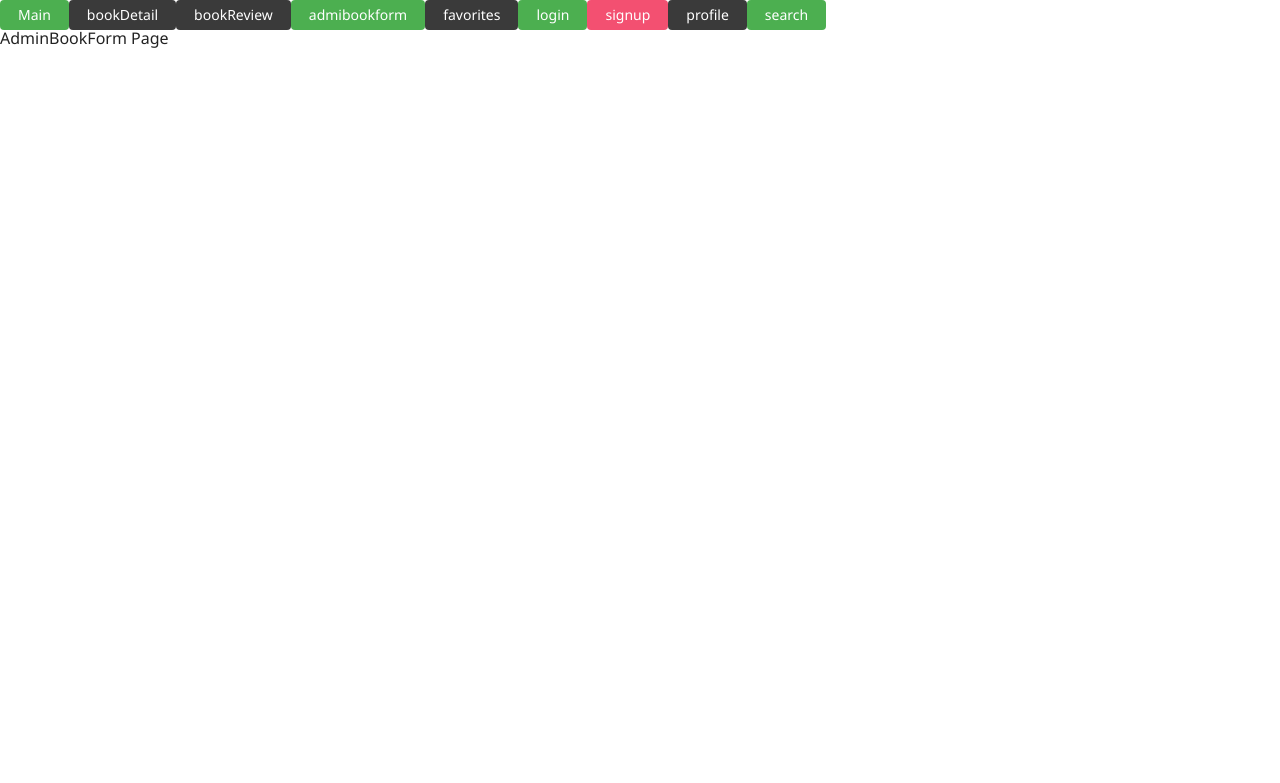
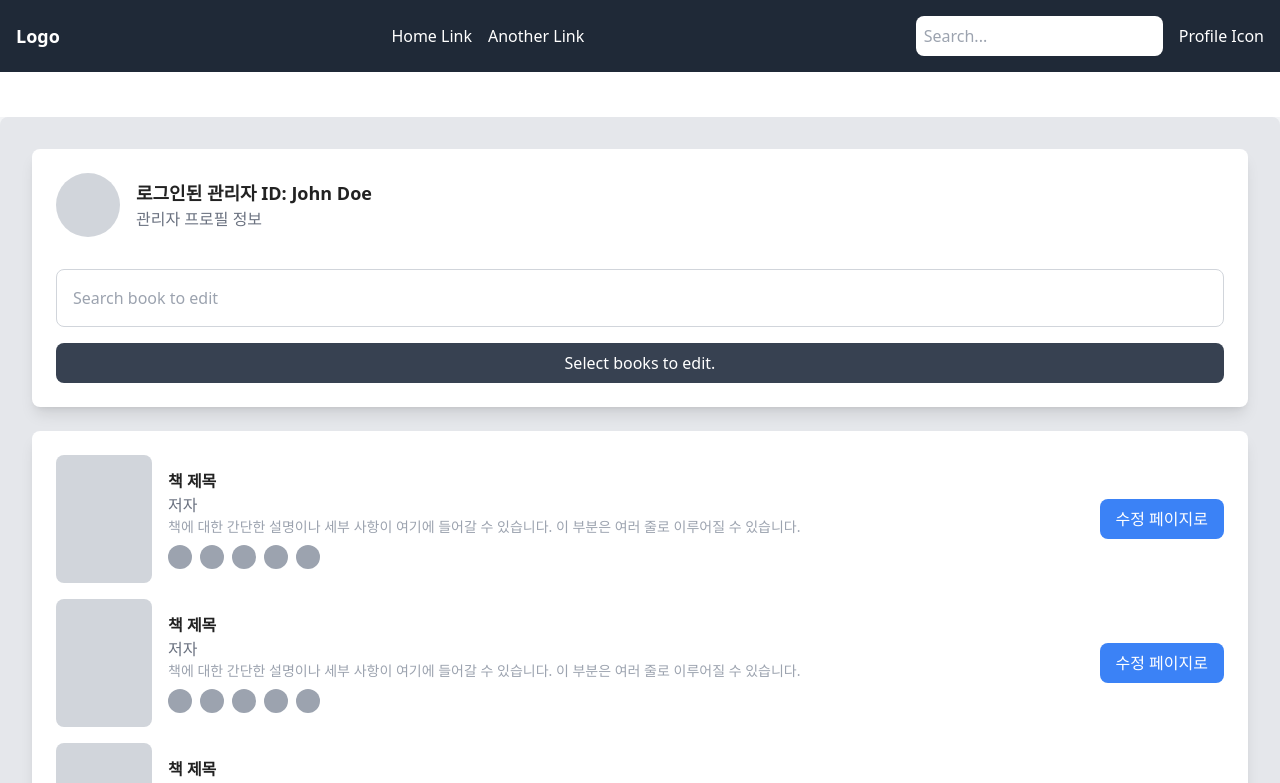
Before and after one commit to Cute-goorm/Cloud-Librarian, a Next.js app: page /adminbookform in a window 1280 px wide. Shown: the top 783 px of the page. Built offline with nearby package versions, Linux system fonts and the light colour scheme.

Commit message:
added tailwind files,layout file structure,  addminbookform(in progress)

```diff
--- a/package.json
+++ b/package.json
@@ -13,7 +13,7 @@
     "@reduxjs/toolkit": "^1.9.5",
     "@tanstack/react-query": "^5.45.1",
     "axios": "^1.3.6",
-    "next": "13.4.8",
+    "next": "^13.5.6",
     "react": "^18.2.0",
     "react-dom": "^18.2.0",
     "react-hook-form": "^7.43.3",
@@ -25,11 +25,14 @@
     "@types/react": "^18.2.15",
     "@types/react-dom": "^18.2.6",
     "@types/styled-components": "^5.1.26",
+    "autoprefixer": "^10.4.20",
     "eslint": "^8.42.0",
     "eslint-config-next": "^13.4.8",
     "eslint-config-prettier": "^8.8.0",
     "eslint-plugin-prettier": "^4.2.1",
+    "postcss": "^8.4.44",
     "prettier": "^2.8.8",
+    "tailwindcss": "^3.4.10",
     "typescript": "^5.1.6"
   }
 }
--- /dev/null
+++ b/postcss.config.js
@@ -0,0 +1,6 @@
+module.exports = {
+  plugins: {
+    tailwindcss: {},
+    autoprefixer: {},
+  },
+}
--- a/src/app/(content)/adminbookform/page.tsx
+++ b/src/app/(content)/adminbookform/page.tsx
@@ -1,5 +1,99 @@
-export default function AdminBookFormPage() {
-  return <>
-    <h1>AdminBookForm Page</h1>
-  </>
+import React from "react";
+
+export default function AdminBookForm() {
+  return (
+    <>
+      <div className="min-h-screen bg-gray-100">
+        {/* Header Section */}
+        <header className="bg-gray-800 p-4 fixed w-full top-0 z-50">
+          <div className="max-w-7xl mx-auto flex justify-between items-center">
+            <div className="text-white font-bold text-lg">Logo</div>
+            <nav className="space-x-4">
+              <a href="#" className="text-white">
+                Home Link
+              </a>
+              <a href="#" className="text-white">
+                Another Link
+              </a>
+            </nav>
+            <div className="flex items-center space-x-4">
+              <input
+                type="text"
+                placeholder="Search..."
+                className="p-2 rounded-lg"
+              />
+              <a href="#" className="text-white">
+                Profile Icon
+              </a>
+            </div>
+          </div>
+        </header>
+
+        {/* Main Content */}
+        <main className="max-w-7xl mx-auto bg-gray-200 p-8 rounded-lg mt-20">
+          <div className="bg-white p-6 rounded-lg shadow-lg">
+            <div className="flex items-center mb-4">
+              <div className="w-16 h-16 bg-gray-300 rounded-full"></div>
+              <div className="ml-4">
+                <p className="text-lg font-semibold">
+                  로그인된 관리자 ID: John Doe
+                </p>
+                <p className="text-gray-500">관리자 프로필 정보</p>
+              </div>
+            </div>
+
+            <div className="mt-8">
+              <input
+                type="text"
+                placeholder="Search book to edit"
+                className="w-full p-4 border border-gray-300 rounded-lg mb-4"
+              />
+              <button className="w-full py-2 bg-gray-700 text-white rounded-lg">
+                Select books to edit.
+              </button>
+            </div>
+          </div>
+
+          {/* Book List Section */}
+          <div className="bg-white p-6 rounded-lg shadow-lg mt-6">
+            <ul>
+              {[1, 2, 3, 4].map((_, idx) => (
+                <li
+                  key={idx}
+                  className="flex items-center justify-between mb-4"
+                >
+                  <div className="flex items-center">
+                    <div className="w-24 h-32 bg-gray-300 rounded-lg"></div>
+                    <div className="ml-4">
+                      <p className="font-semibold">책 제목</p>
+                      <p className="text-gray-500">저자</p>
+                      <p className="text-sm text-gray-400">
+                        책에 대한 간단한 설명이나 세부 사항이 여기에 들어갈 수
+                        있습니다. 이 부분은 여러 줄로 이루어질 수 있습니다.
+                      </p>
+                      <div className="flex space-x-2 mt-2">
+                        {/* 책 평점 아이콘 */}
+                        {[...Array(5)].map((_, i) => (
+                          <div
+                            key={i}
+                            className="w-6 h-6 bg-gray-400 rounded-full"
+                          ></div>
+                        ))}
+                      </div>
+                    </div>
+                  </div>
+                  <a
+                    href="#"
+                    className="bg-blue-500 text-white px-4 py-2 rounded-lg"
+                  >
+                    수정 페이지로
+                  </a>
+                </li>
+              ))}
+            </ul>
+          </div>
+        </main>
+      </div>
+    </>
+  );
 }
--- a/src/app/(content)/layout.tsx
+++ /dev/null
@@ -1,20 +0,0 @@
-import '../globals.css'
-import ButtonTest from "../_component/ButtonTeset"
-import ReduxProvider from "../_component/ReduxProvider"
-
-export default function RootLayout({
-  children,
-}: {
-  children: React.ReactNode
-}) {
-  return (
-    <html lang="en">
-      <body>
-        <ReduxProvider>
-          <ButtonTest />
-          {children}
-        </ReduxProvider>
-      </body>
-    </html>
-  )
-}
--- a/src/app/(content)/login/page.tsx
+++ b/src/app/(content)/login/page.tsx
@@ -1,6 +1,7 @@
 import LoginInfo from "./_component/LoginInfo";
 
 export default function LoginPage() {
+
   return (
     <main>
       <LoginInfo />
--- a/src/app/(home)/_component/Main.tsx
+++ b/src/app/(home)/_component/Main.tsx
@@ -1,9 +1,9 @@
-import React from 'react';
+import React from "react";
 
 export default function Home() {
   return (
     <main>
-            <h1>Home Page</h1>
+      <h1 className="text-2xl">Home Page</h1>
       <h1>Home Page</h1>
       <h1>Home Page</h1>
       <h1>Home Page</h1>
--- a/src/app/(home)/page.tsx
+++ b/src/app/(home)/page.tsx
@@ -1,5 +1,5 @@
-import React from 'react';
-import Main from './_component/Main';
+import React from "react";
+import Main from "./_component/Main";
 
 export default function Home() {
   return (
--- a/src/app/_component/ButtonTeset.tsx
+++ b/src/app/_component/ButtonTeset.tsx
@@ -1,56 +1,42 @@
-'use client'
+"use client";
 
-import '../globals.css'
-import { BasicButton, SuccessButton, WarningButton } from '@/app/_component/ButtonTest';
-import Link from 'next/link';
-import React from 'react';
+import {
+  BasicButton,
+  SuccessButton,
+  WarningButton,
+} from "@/app/_component/ButtonTest";
+import Link from "next/link";
+import React from "react";
+
 export default function ButtonTest() {
   return (
     <div>
-            <Link href='/'>
-                <SuccessButton>
-                    Main
-                </SuccessButton>
+      <Link href="/">
+        <SuccessButton>Main</SuccessButton>
       </Link>
-            <Link href='/120asdk213'>
-                <BasicButton>
-                    bookDetail
-                </BasicButton>
+      <Link href="/120asdk213">
+        <BasicButton>bookDetail</BasicButton>
       </Link>
-            <Link href='/120asdk213/bookReview'>
-                <BasicButton>
-                    bookReview
-                </BasicButton>
+      <Link href="/120asdk213/bookReview">
+        <BasicButton>bookReview</BasicButton>
       </Link>
-            <Link href='/admibookform'>
-                <SuccessButton>
-                    admibookform
-                </SuccessButton>
+      <Link href="/adminbookform">
+        <SuccessButton>adminbookform</SuccessButton>
       </Link>
-            <Link href='/favorites'>
-                <BasicButton>
-                    favorites
-                </BasicButton>
+      <Link href="/favorites">
+        <BasicButton>favorites</BasicButton>
       </Link>
-            <Link href='/login'>
-                <SuccessButton>
-                    login
-                </SuccessButton>
+      <Link href="/login">
+        <SuccessButton>login</SuccessButton>
       </Link>
-            <Link href='/signup'>
-                <WarningButton>
-                    signup
-                </WarningButton>
+      <Link href="/signup">
+        <WarningButton>signup</WarningButton>
       </Link>
-            <Link href='/profile'>
-                <BasicButton>
-                    profile
-                </BasicButton>
+      <Link href="/profile">
+        <BasicButton>profile</BasicButton>
       </Link>
-            <Link href='/search'>
-                <SuccessButton>
-                    search
-                </SuccessButton>
+      <Link href="/search">
+        <SuccessButton>search</SuccessButton>
       </Link>
     </div>
   );
--- a/src/app/globals.css
+++ b/src/app/globals.css
@@ -1,7 +1,11 @@
+@tailwind base;
+@tailwind components;
+@tailwind utilities;
+
 @import url('https://fonts.googleapis.com/css2?family=Noto+Sans:ital,wght@0,100..900;1,100..900&display=swap');
 @import url('https://fonts.googleapis.com/css2?family=Noto+Sans+KR:wght@100..900&family=Noto+Sans:ital,wght@0,100..900;1,100..900&display=swap');
 
-/* color 색상 변수 정의 */
+/* 색상 변수 정의 */
 :root {
     --mainColor: #222222;
     --secondaryColor: #f5a623;
@@ -28,134 +32,10 @@ body {
   font-family: 'Noto Sans', sans-serif;
 }
 
-/* 모든 요소에 기본 패딩, 마진 제거 및 box-sizing 설정 */
-* {
-  padding: 0; /* 기본 패딩 제거 */
-  margin: 0; /* 기본 마진 제거 */
-  box-sizing: border-box; /* box-sizing을 border-box로 설정 */
+/* 기존에 필요한 스타일만 유지 */
+a {
+    text-decoration: none;
+    color: inherit;
 }
 
-/* reset css */
-html, body, div, span, applet, object, iframe,
-h1, h2, h3, h4, h5, h6, p, blockquote, pre,
-a, abbr, acronym, address, big, cite, code,
-del, dfn, em, img, ins, kbd, q, s, samp,
-small, strike, strong, sub, sup, tt, var,
-b, u, i, center,
-dl, dt, dd, ol, ul, li,
-fieldset, form, label, legend,
-table, caption, tbody, tfoot, thead, tr, th, td,
-article, aside, canvas, details, embed,
-figure, figcaption, footer, header, hgroup,
-menu, nav, output, ruby, section, summary,
-time, mark, audio, video {
-  border: 0; /* 기본 테두리 제거 */
-  font-size: 100%; /* 기본 폰트 크기 설정 */
-  font: inherit; /* 부모 요소의 폰트 상속 */
-  vertical-align: baseline; /* 세로 정렬을 baseline으로 설정 */
-}
-
-/* HTML5 블록 요소들을 기본 블록 요소로 설정 */
-article, aside, details, figcaption, figure,
-footer, header, hgroup, menu, nav, section {
-  display: block; /* 블록 요소로 설정 */
-}
-
-/* 기본적인 스타일 설정 */
-body {
-  line-height: 1; /* 줄 간격 설정 */
-  font-family: 'Noto Sans KR', sans-serif; /* 기본 폰트 설정 */
-  background-color: var(--whiteColor); /* 배경색 설정 */
-  color: var(--mainColor); /* 텍스트 색상 설정 */
-}
-
-/* 목록 스타일 제거 */
-ol, ul {
-  list-style: none; /* 기본 리스트 스타일 제거 */
-}
-
-/* 인용구 스타일 제거 */
-blockquote, q {
-  quotes: none; /* 인용부호 제거 */
-}
-
-blockquote:before, blockquote:after,
-q:before, q:after {
-  content: ''; /* 인용부호 내용 제거 */
-  content: none; /* 인용부호 내용 제거 */
-}
-
-/* 테이블 스타일 설정 */
-table {
-  border-collapse: collapse; /* 테두리 중복 제거 */
-  border-spacing: 0; /* 셀 간격 제거 */
-}
-
-/* 버튼 기본 스타일 제거 */
-button {
-  font: inherit; /* 부모 요소의 폰트 상속 */
-  cursor: pointer; /* 마우스 포인터를 클릭 가능하도록 변경 */
-  outline: none; /* 포커스 시 기본 아웃라인 제거 */
-  box-shadow: none; /* 기본 박스 그림자 제거 */
-  -webkit-appearance: none; /* 웹킷 브라우저에서 기본 버튼 스타일 제거 */
-  -moz-appearance: none; /* 모질라 브라우저에서 기본 버튼 스타일 제거 */
-  appearance: none; /* 기본 버튼 스타일 제거 */
-  background-color: var(--whiteColor);
-  border: none;
-}
-
-/* 폼 요소 기본 스타일 제거 및 상속 */
-input, textarea, select {
-  font-family: inherit; /* 폰트 상속 */
-  font-size: inherit; /* 폰트 크기 상속 */
-  color: inherit; /* 텍스트 색상 상속 */
-  background-color: transparent; /* 배경색 투명 */
-  border: none; /* 테두리 제거 */
-  outline: none; /* 아웃라인 제거 */
-  box-shadow: none; /* 박스 그림자 제거 */
-  appearance: none; /* 기본 스타일 제거 */
-}
-
-/* 텍스트 영역 크기 조정 불가능 설정 */
-textarea {
-  resize: none; /* 크기 조정 불가능 */
-}
-
-/* 필드셋 기본 스타일 제거 */
-fieldset {
-  border: none; /* 테두리 제거 */
-}
-
-/* 레전드 기본 패딩 제거 */
-legend {
-  padding: 0; /* 패딩 제거 */
-}
-
-/* a 태그 스타일 설정 */
-a {
-    text-decoration: none; /* 밑줄 제거 */
-    color: inherit;        /* 부모 요소의 색상 상속 */
-    font-size: inherit;    /* 부모 요소의 폰트 사이즈 상속 */
-    font-family: inherit;  /* 부모 요소의 폰트 패밀리 상속 */
-    font-weight: inherit;  /* 부모 요소의 폰트 두께 상속 */
-    line-height: inherit;  /* 부모 요소의 줄 높이 상속 */
-    background: transparent; /* 배경 색상 제거 */
-    border: none;          /* 테두리 제거 */
-}
-
-/* 플레이스홀더 스타일 설정 */
-::-webkit-input-placeholder {
-  color: inherit; /* 플레이스홀더 텍스트 색상 상속 */
-  opacity: 0.5; /* 투명도 조정 */
-}
-
-:-ms-input-placeholder {
-  color: inherit; /* 플레이스홀더 텍스트 색상 상속 */
-  opacity: 0.5; /* 투명도 조정 */
-}
-
-::placeholder {
-  color: inherit; /* 플레이스홀더 텍스트 색상 상속 */
-  opacity: 0.5; /* 투명도 조정 */
-}
-/* ------------------------------------------ */
+/* 추가적인 스타일이 필요할 경우, 구체적으로 적용 */
--- a/src/app/(home)/layout.tsx
+++ b/src/app/layout.tsx
@@ -1,8 +1,8 @@
 import type { Metadata } from "next";
 import { Inter } from "next/font/google";
-import '../globals.css'
-import ButtonTest from "../_component/ButtonTeset";
-import ReduxProvider from "../_component/ReduxProvider";
+import "./globals.css";
+import ButtonTest from "./_component/ButtonTeset";
+import ReduxProvider from "./_component/ReduxProvider";
 
 const inter = Inter({ subsets: ["latin"] });
 
```
Also changed, not shown: tailwind.config.js (added, +9 -0 lines), 2 other files (tests, documents, lock files or other folders). Lines whose indentation alone changed are shown as unchanged.
